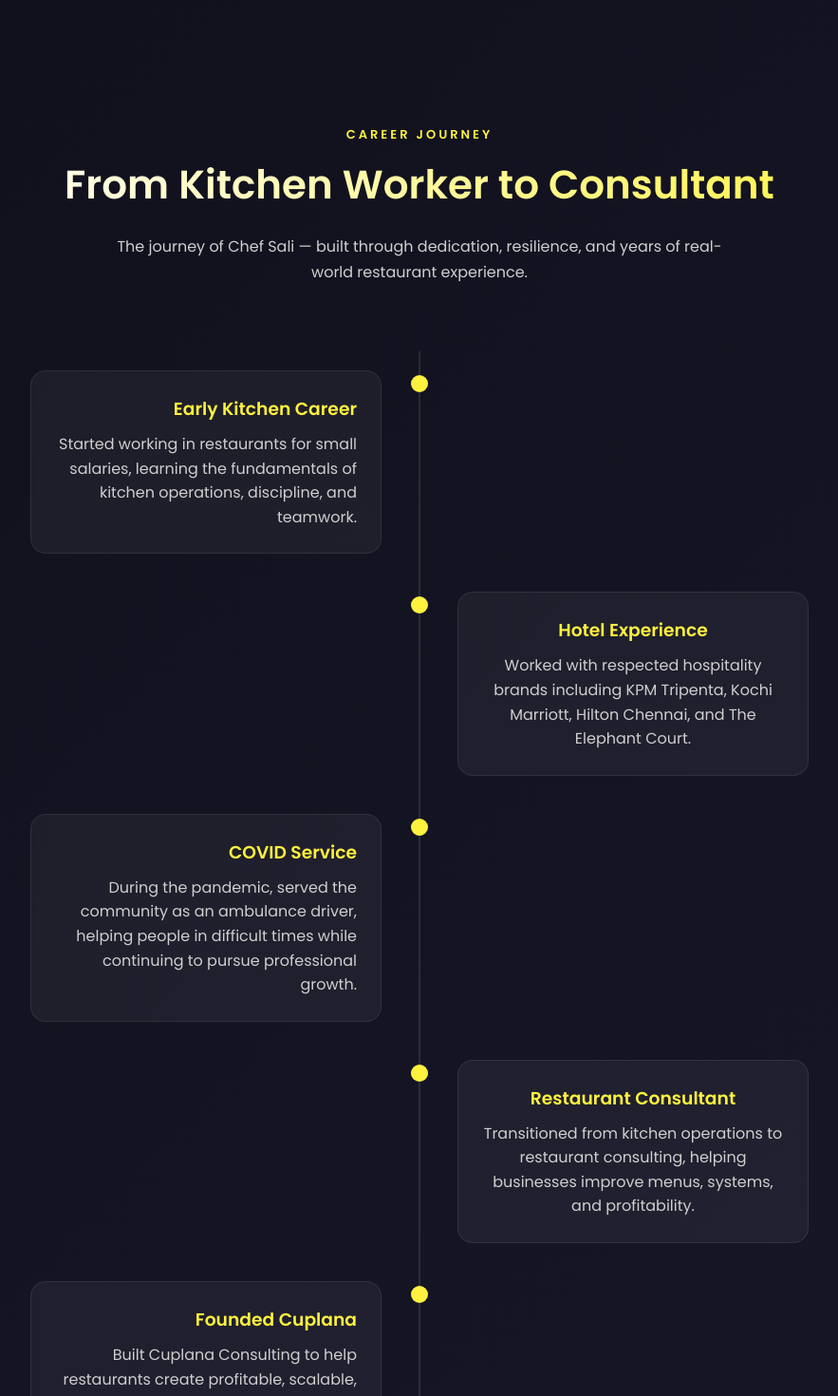
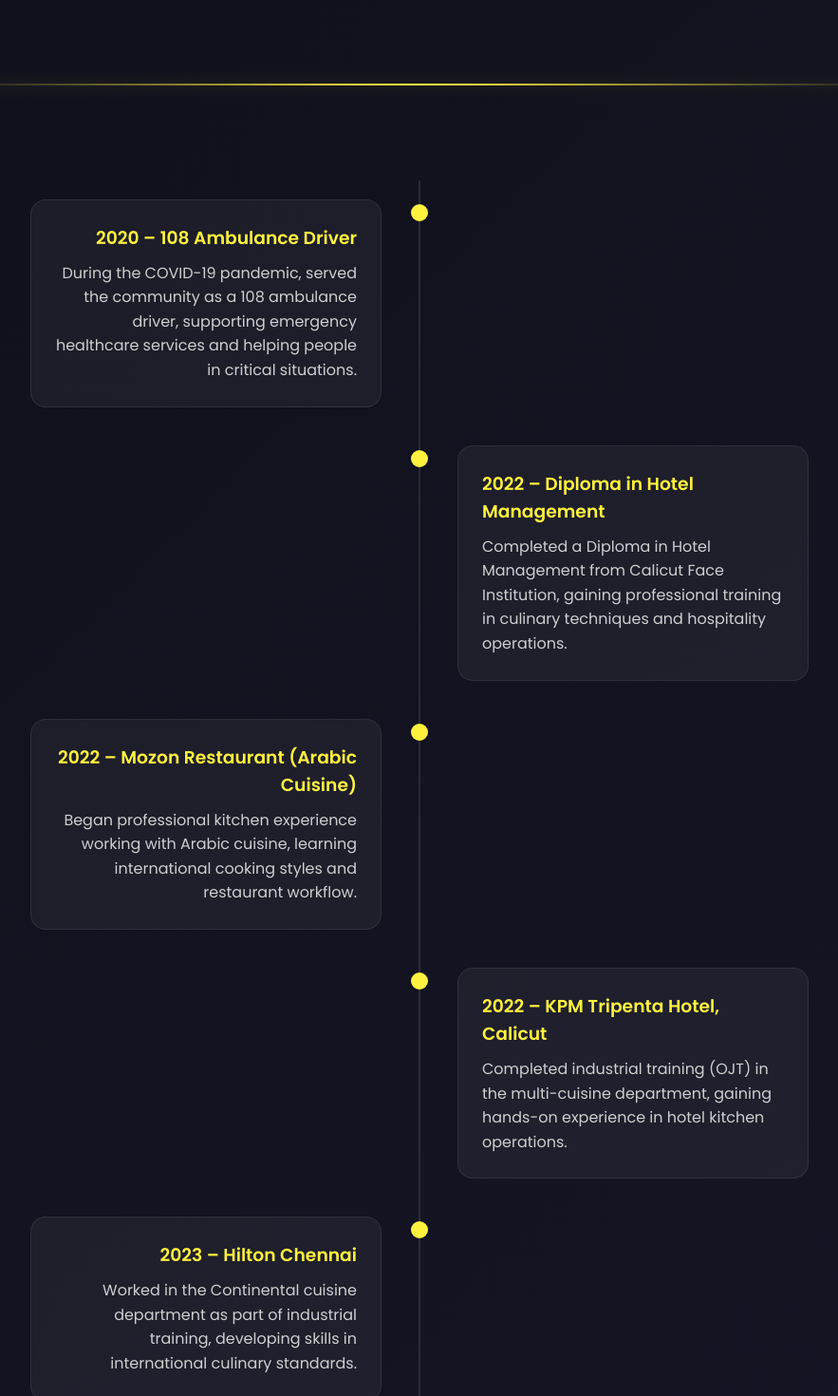
Before and after one commit to ashiqibrahimkc/cuplana, a Next.js app: page /about in a window 1280 px wide. Shown: the part 660-2130 px from the top of the page at 95% size, without its empty margins (198-1081 px from the left). Built offline with nearby package versions, Linux system fonts and the light colour scheme.

Commit message:
Refactor About, Contact, Home, Services, and Footer sections to emphasize Multi cuisine expertise and update experience details

```diff
--- a/src/app/about/page.tsx
+++ b/src/app/about/page.tsx
@@ -16,71 +16,103 @@
           </p>
         </div>
       </section>
+      <div className="section-divider"></div>
 
       {/* CAREER TIMELINE */}
-      <section className="timeline-section">
-        <div className="container">
-          <span className="section-tag">CAREER JOURNEY</span>
-          <h2>From Kitchen Worker to Consultant</h2>
-          <p className="section-subtitle">
-            The journey of Chef Sali — built through dedication, resilience,
-            and years of real-world restaurant experience.
-          </p>
       <div className="timeline">
         <div className="timeline-item">
           <div className="timeline-dot"></div>
           <div className="timeline-content">
-                <h3>Early Kitchen Career</h3>
+            <h3>2020 – 108 Ambulance Driver</h3>
             <p>
-                  Started working in restaurants for small salaries, learning the
-                  fundamentals of kitchen operations, discipline, and teamwork.
+              During the COVID-19 pandemic, served the community as a 108 ambulance driver,
+              supporting emergency healthcare services and helping people in critical situations.
             </p>
           </div>
         </div>
         <div className="timeline-item">
           <div className="timeline-dot"></div>
           <div className="timeline-content">
-                <h3>Hotel Experience</h3>
+            <h3>2022 – Diploma in Hotel Management</h3>
             <p>
-                  Worked with respected hospitality brands including KPM Tripenta,
-                  Kochi Marriott, Hilton Chennai, and The Elephant Court.
+              Completed a Diploma in Hotel Management from Calicut Face Institution,
+              gaining professional training in culinary techniques and hospitality operations.
             </p>
           </div>
         </div>
         <div className="timeline-item">
           <div className="timeline-dot"></div>
           <div className="timeline-content">
-                <h3>COVID Service</h3>
+            <h3>2022 – Mozon Restaurant (Arabic Cuisine)</h3>
             <p>
-                  During the pandemic, served the community as an ambulance driver,
-                  helping people in difficult times while continuing to pursue
-                  professional growth.
+              Began professional kitchen experience working with Arabic cuisine,
+              learning international cooking styles and restaurant workflow.
             </p>
           </div>
         </div>
         <div className="timeline-item">
           <div className="timeline-dot"></div>
           <div className="timeline-content">
-                <h3>Restaurant Consultant</h3>
+            <h3>2022 – KPM Tripenta Hotel, Calicut</h3>
             <p>
-                  Transitioned from kitchen operations to restaurant consulting,
-                  helping businesses improve menus, systems, and profitability.
+              Completed industrial training (OJT) in the multi-cuisine department,
+              gaining hands-on experience in hotel kitchen operations.
             </p>
           </div>
         </div>
         <div className="timeline-item">
           <div className="timeline-dot"></div>
           <div className="timeline-content">
-                <h3>Founded Cuplana</h3>
+            <h3>2023 – Hilton Chennai</h3>
             <p>
-                  Built Cuplana Consulting to help restaurants create profitable,
-                  scalable, and efficient food businesses worldwide.
+              Worked in the Continental cuisine department as part of industrial training,
+              developing skills in international culinary standards.
+            </p>
+          </div>
+        </div>
+        <div className="timeline-item">
+          <div className="timeline-dot"></div>
+          <div className="timeline-content">
+            <h3>2023 – Kochi Marriott Hotel</h3>
+            <p>
+              Gained experience in the Pastry &amp; Bakery department,
+              learning professional baking and dessert production techniques.
+            </p>
+          </div>
+        </div>
+        <div className="timeline-item">
+          <div className="timeline-dot"></div>
+          <div className="timeline-content">
+            <h3>2023–2024 – The Elephant Court, Thekkady</h3>
+            <p>
+              Worked as North Indian Commis in a luxury resort environment,
+              handling authentic North Multi cuisine production.
+            </p>
+          </div>
+        </div>
+        <div className="timeline-item">
+          <div className="timeline-dot"></div>
+          <div className="timeline-content">
+            <h3>2024 – Chef de Partie, KPM Tripenta</h3>
+            <p>
+              Promoted to Chef de Partie (CDP) in the multi-cuisine department,
+              managing kitchen operations, food quality, and team coordination.
+            </p>
+          </div>
+        </div>
+        <div className="timeline-item">
+          <div className="timeline-dot"></div>
+          <div className="timeline-content">
+            <h3>2024 – Started Food Business Consulting</h3>
+            <p>
+              Transitioned into restaurant consulting, helping food businesses
+              improve menus, kitchen systems, and profitability through the
+              Cuplana consulting approach.
             </p>
           </div>
         </div>
       </div>
-        </div>
-      </section>
+      <div className="section-divider"></div>
 
       {/* JOURNEY SECTION */}
       <section className="about-section">
@@ -105,7 +137,7 @@
               </p>
               <p>
                 These experiences shaped his mindset — resilience, discipline,
-                and leadership. With over <strong>7+ years of industry experience</strong>,
+                and leadership. With over <strong>4+ years of industry experience</strong>,
                 Chef Sali transformed his knowledge into strategic restaurant consulting.
               </p>
               <p>
@@ -122,6 +154,7 @@
           </div>
         </div>
       </section>
+      <div className="section-divider"></div>
 
       {/* EXPERIENCE SECTION */}
       <section className="experience-section">
@@ -156,6 +189,7 @@
           </div>
         </div>
       </section>
+      <div className="section-divider"></div>
 
       {/* EXPERTISE SECTION */}
       <section className="expertise-section">
@@ -169,7 +203,7 @@
           <div className="expertise-grid">
             <div className="expertise-item">
               <div className="exp-icon">🍛</div>
-              <h3>Indian Cuisine Development</h3>
+              <h3>Multi cuisine Development</h3>
             </div>
             <div className="expertise-item">
               <div className="exp-icon">📊</div>
@@ -190,6 +224,7 @@
           </div>
         </div>
       </section>
+      <div className="section-divider"></div>
 
       {/* PHILOSOPHY SECTION */}
       <section className="philosophy-section">
@@ -206,7 +241,7 @@
               <div className="pillar-icon">🍛</div>
               <h3>Authenticity</h3>
               <p>
-                Preserving the true essence of Indian cuisine while adapting
+                Preserving the true essence of Multi cuisine while adapting
                 presentation and menus for modern global markets.
               </p>
             </div>
@@ -231,6 +266,7 @@
           </div>
         </div>
       </section>
+      <div className="section-divider"></div>
 
       {/* ABOUT CUPLANA */}
       <section className="cuplana-section">
@@ -278,6 +314,7 @@
           </div>
         </div>
       </section>
+      <div className="section-divider"></div>
 
       {/* MISSION SECTION */}
       <section className="mission-section">
@@ -308,6 +345,7 @@
           </div>
         </div>
       </section>
+      <div className="section-divider"></div>
 
       {/* CTA SECTION */}
       <section className="cta-section">
--- a/src/app/globals.css
+++ b/src/app/globals.css
@@ -574,6 +574,14 @@
     background: var(--yellow);
     color: #111;
     transform: rotateY(360deg);
+}
+/* //.counter */
+
+
+.counter{
+color: var(--yellow);
+font-weight:600;
+font-size:20px;
 }
 /* ..............................whychoose..................... */
 .why-section {
@@ -2382,74 +2390,130 @@
 
 }
 /* //client */
-.clients{
-padding:80px 10%;
-background:#111;
+.clients-section{
+padding:120px 8%;
 text-align:center;
-color:#fff;
-}
-
-.clients h2{
-color:#F4B400;
-font-size:36px;
-margin-bottom:10px;
-}
-
-.clients p{
-margin-bottom:40px;
-}
+position:relative;
+overflow:hidden;
+}
+
+/* tag */
+
+.clients-section .section-tag{
+color:var(--yellow);
+letter-spacing:3px;
+font-size:13px;
+font-weight:600;
+}
+
+/* heading */
+
+.clients-section h2{
+font-size:42px;
+margin:10px 0 20px;
+
+background:linear-gradient(to right,#fff,var(--yellow));
+-webkit-background-clip:text;
+-webkit-text-fill-color:transparent;
+}
+
+/* subtitle */
+
+.section-subtitle{
+max-width:700px;
+margin:auto;
+margin-bottom:70px;
+color:#cfcfcf;
+}
+
+/* slider */
 
 .client-slider{
 overflow:hidden;
 position:relative;
 }
 
+/* sliding track */
+
 .slide-track{
 display:flex;
-width:calc(250px * 10);
-animation:scroll 25s linear infinite;
-}
+width:calc(260px * 10);
+animation:clientScroll 30s linear infinite;
+}
+
+/* card */
 
 .slide{
-width:250px;
+width:260px;
+margin:0 15px;
+padding:30px 20px;
+
+background:rgba(255,255,255,0.04);
+border-radius:16px;
+
+border:1px solid rgba(255,255,255,0.06);
+
 display:flex;
 flex-direction:column;
 align-items:center;
-padding:20px;
-}
+
+transition:.4s;
+}
+
+/* hover */
+
+.slide:hover{
+transform:translateY(-8px);
+border-color:var(--yellow);
+box-shadow:0 20px 40px rgba(255,242,62,0.15);
+}
+
+/* logo */
 
 .slide img{
-width:140px;
-height:100px;
+width:120px;
+height:80px;
 object-fit:contain;
-
-transition:0.3s;
-}
-
-.slide img:hover{
-filter:grayscale(0%);
-}
+margin-bottom:15px;
+}
+
+/* name */
 
 .slide h4{
-margin-top:10px;
-color:#F4B400;
+color:var(--yellow);
+margin-bottom:5px;
 font-size:16px;
 }
+
+/* location */
 
 .slide span{
 font-size:13px;
-color:#ccc;
+color:#bdbdbd;
 }
 
 /* animation */
 
-@keyframes scroll{
+@keyframes clientScroll{
+
 0%{
 transform:translateX(0);
 }
+
 100%{
 transform:translateX(-50%);
 }
+
+}
+.clients-section{
+opacity:0;
+transform:translateY(60px);
+transition:all 1s ease;
+}
+
+.clients-section.show{
+opacity:1;
+transform:translateY(0);
 }
 
 
@@ -3119,3 +3183,16 @@
 }
 
 }
+/* //section divider */
+.section-divider{
+  width:80%;
+  height:2px;
+  margin:100px auto;
+  background:linear-gradient(
+    to right,
+    transparent,
+    var(--yellow),
+    transparent
+  );
+  box-shadow:0 0 15px rgba(255,242,62,0.3);
+}
--- a/src/components/Footer.tsx
+++ b/src/components/Footer.tsx
@@ -8,13 +8,13 @@
         <div className="footer-col">
           <h2 className="logo">Cuplana</h2>
           <p>
-            Chef Sali is a global Indian cuisine consultant with 7+ years of experience,
+            Chef Sali is a global Multi cuisine consultant with 4+ years of experience,
             helping restaurants worldwide build profitable and scalable food businesses.
           </p>
           <div className="footer-social">
-            <a href="#"><i className="fab fa-instagram"></i></a>
-            <a href="#"><i className="fa-brands fa-facebook-f"></i></a>
-            <a href="#"><i className="fab fa-whatsapp"></i></a>
+            <a href="https://www.instagram.com/sali_chef_?igsh=MXNuZW4yM3Z1dHBvNw=="><i className="fab fa-instagram"></i></a>
+            <a href="https://www.instagram.com/cuplana.in?igsh=bHJpb281MHBibGYz"><i className="fa-brands fa-facebook-f"></i></a>
+            <a href="https://wa.me/919746199108"><i className="fab fa-whatsapp"></i></a>
             <a href="#"><i className="fa-brands fa-youtube"></i></a>
           </div>
         </div>
```
Also changed, not shown: src/app/contact/page.tsx (+12 -7 lines), src/app/page.tsx (+11 -7 lines), src/app/services/page.tsx (+37 -29 lines), src/components/ScrollReveal.tsx (+42 -0 lines). Lines whose indentation alone changed are shown as unchanged.
